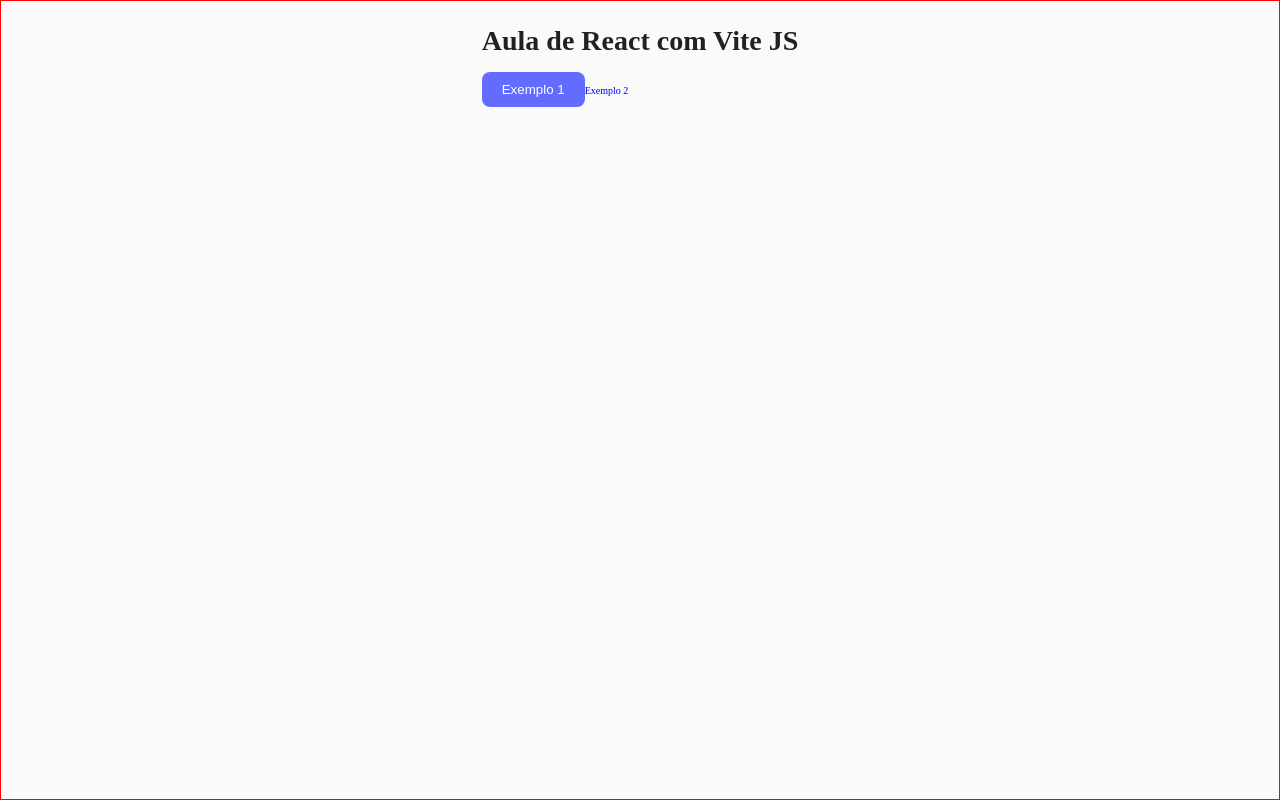
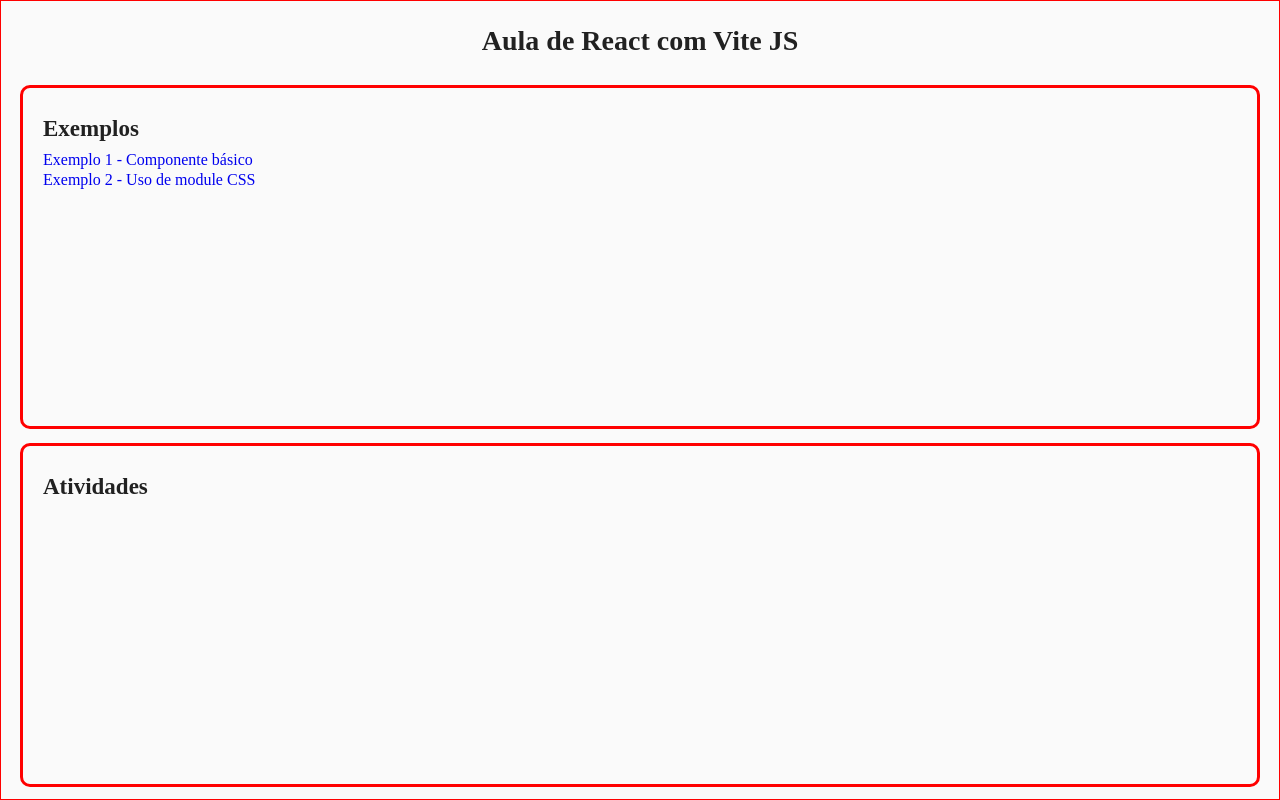
Before and after one commit to stemarques2303/introducao-vitejs, a React (Vite) app: page / in a window 1280 px wide. Built offline with nearby package versions, Linux system fonts and the light colour scheme.

Commit message:
aula 17-03

```diff
--- a/src/css/global.css
+++ b/src/css/global.css
@@ -1,3 +1,15 @@
+#root {
+  background-color: #fafafa;
+  color: #212121;
+  padding: 1rem;
+  display: flex;
+  flex-direction: column;
+  align-items: center;
+  min-width: 32rem;
+  min-height: 100vh;
+  border: 1px solid red;
+}
+
 html {
   /* Adiciona um efeito de rolagem suave quando links internos são clicados */
   scroll-behavior: smooth;
@@ -5,22 +17,6 @@
   font-size: 62.5%;
   /* Garante que o elemento html não seja maior que a largura da viewport */
   max-width: 100vw;
-}
-
-body {
-  background-color: #fafafa;
-  color: #212121;
-  /* margin: 10px; */
-  padding: 1rem;
-  display: flex;
-  flex-direction: column;
-  align-items: center;
-  /* justify-content: center; */
-  /* place-items: center; */
-  min-width: 32rem;
-  min-height: 100vh;
-  border: 1px solid red;
-  /* box-sizing: border-box; */
 }
 
 * {
@@ -65,6 +61,8 @@
 
 a {
   text-decoration: none;
+  font-size: 1.6rem;
+  line-height: 1.3;
 }
 
 /* Estilo para Inputs, Selects e Textareas */
--- a/src/pages/exemplos/ex-01/index.jsx
+++ b/src/pages/exemplos/ex-01/index.jsx
@@ -1,9 +1,9 @@
-function Exemplo01 () {
-    return(
-   <>
-    <h1> Sobre</h1>
-    <p>Texto do meu sobre, Lorem ipsum dolor sit amet consectetur adipisicing elit. Adipisci distinctio odit, voluptatibus deserunt eos ipsa facilis natus est vitae voluptate ratione animi commodi omnis, dignissimos assumenda saepe impedit vel? Vel.</p>
-   </>
+function Exemplo01() {
+    return (
+        <>
+            <h1>Exemplo 1</h1>
+            <p>Conteúdo mínimo para componente React</p>
+        </>
     )
 }
 
--- a/src/pages/exemplos/ex-02/index.jsx
+++ b/src/pages/exemplos/ex-02/index.jsx
@@ -1,11 +1,11 @@
-import './index.css';
+import styles from './index.module.css';
 
-function Exemplo02 () {
+function Exemplo02() {
   return (
-   <div className="containerEx2">
+    <div className={styles.container}>
       <h1>Exemplo 2</h1>
       <h2>Estilização CSS</h2>
-    <h3>Uso de CSS em diferentes componentes</h3>
+      <h3>Uso de Css em diferentes componentes</h3>
       <p>Eu não fiz nada</p>
       <label>Exemplo Label</label>
       <span>Exemplo Span</span>
--- a/src/pages/home/index.css
+++ /dev/null
@@ -1,17 +0,0 @@
-.containerHome{
-    display: flex;
-    width: 100%;
-    max-width: 124rem;
-
-}
-
-.containerCards {
-    display: flex;
-    flex-wrap: wrap;
-    gap: 2rem;
-    margin-top: 2rem;
-    border: 0.3rem solid #f00;
-    border-radius: 1rem;
-    padding: 2rem;
-    height: 45vh;
-}
--- a/src/pages/home/index.jsx
+++ b/src/pages/home/index.jsx
@@ -1,26 +1,22 @@
 
-import {useNavigate} from 'react-router-dom';
  import { Link } from "react-router";
 
-function Home () {
+  import styles from './index.module.css';
 
-    const navigate = useNavigate();
+  function Home() {
 
     return (
-     <div className= 'containerHome'>
-        <div className='containerCards'>
+      <div className={styles.container}>
           <h1>Aula de React com Vite JS</h1>
-
-           <button
-               onClick= {() =>navigate('/exeplo/1')}
-            >
-              Exemplo 1
-           </button>
-
-           <Link to= "/exemplo/2">Exemplo 2</Link>
-
+          <div className={styles.containerCards}>
+            <h2>Exemplos</h2>
+            <Link to="/exemplo/1">Exemplo 1 - Componente básico</Link>
+            <Link to="/exemplo/2">Exemplo 2 - Uso de module CSS</Link>
           </div>
 
+          <div className={styles.containerCards}>
+            <h2>Atividades</h2>
+          </div>
       </div>
     )
   }
--- /dev/null
+++ b/src/pages/home/index.module.css
@@ -0,0 +1,21 @@
+.container {
+    display: flex;
+    flex-direction: column;
+    align-items: center;
+    justify-content: space-between;
+    width: 100%;
+    max-width: 124rem;
+    height: 97vh;
+    /* border: 0.3rem solid #f00; */
+}
+
+.containerCards {
+    display: flex;
+    flex-direction: column;
+    width: 100%;
+    border: 0.3rem solid #f00;
+    border-radius: 1rem;
+    padding: 2rem;
+    height: 43vh;
+    overflow-y: auto;
+}
```
Also changed, not shown: src/css/reset.css (+106 -19 lines), src/pages/exemplos/ex-02/index.module.css (renamed from src/pages/exemplos/ex-02/index.css). Lines whose indentation alone changed are shown as unchanged.
